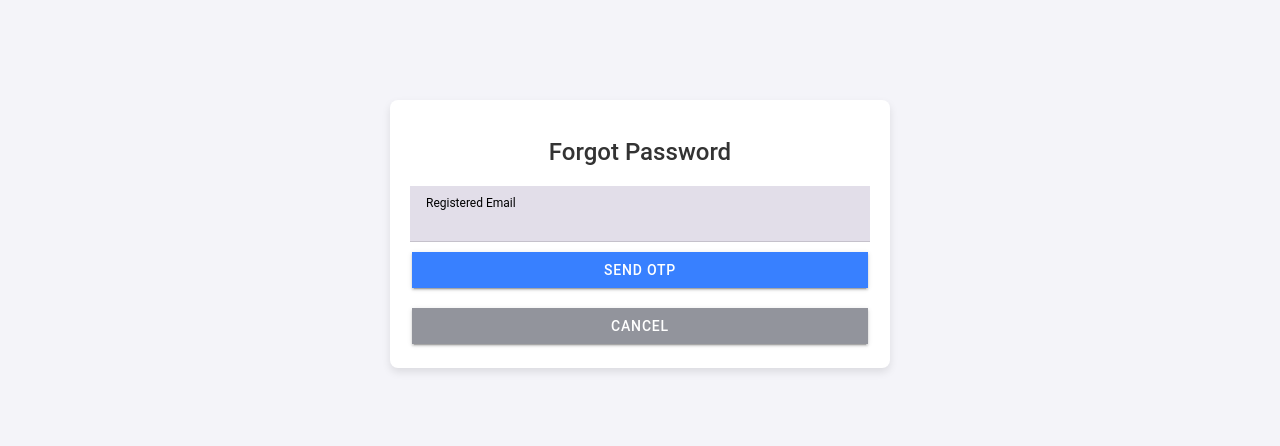
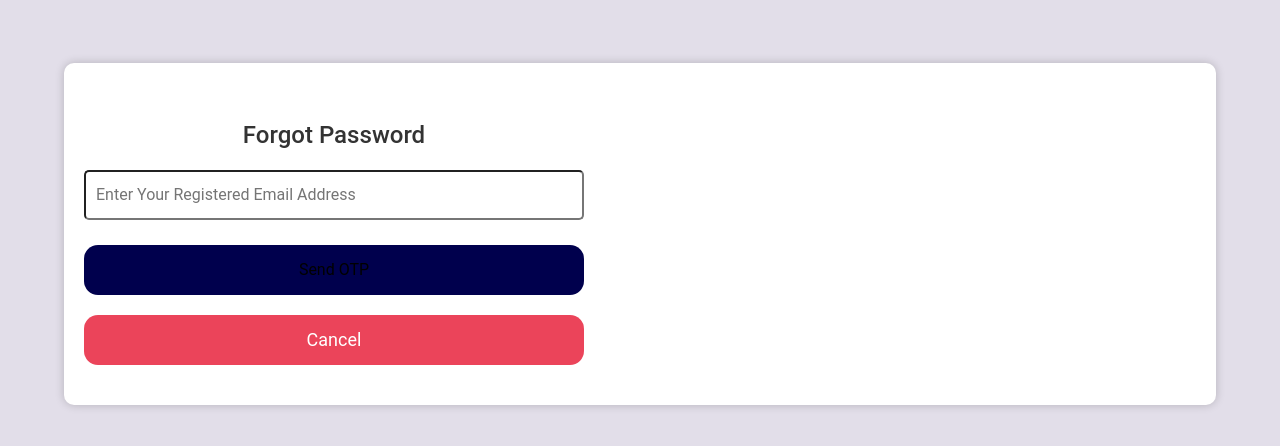
Before and after one commit to akashkendre1298/vastuapp, a React (Vite) app: page /forgot-password in a window 1280 px wide. Shown: the part 166-612 px from the top of the page. Built offline with nearby package versions, Linux system fonts and the light colour scheme.

Commit message:
update ForgetPasswordPage.tsx and ForgotPasswordPage.css

```diff
--- a/src/pages/Login/ForgetPasswordPage.tsx
+++ b/src/pages/Login/ForgetPasswordPage.tsx
@@ -6,6 +6,7 @@ import {
   IonLabel,
   IonItem,
   IonToast,
+  IonContent,
 } from "@ionic/react";
 import { useHistory } from "react-router-dom";
 import "./ForgotPasswordPage.css";
@@ -97,16 +98,29 @@ const ForgotPasswordPage = () => {
 
   return (
     <IonPage className="forgot-password-page">
-      <div className="form-container">
+      <IonContent
+        style={{
+          backgroundColor: "#e2dee9",
+        }}
+      >
+        {/* <div className="form-container">
           <h2 className="heading">Forgot Password</h2>
-        <IonItem className="form-item">
-          <IonLabel position="stacked">Registered Email</IonLabel>
-          <IonInput
+
+          <input
             type="email"
-            value={forgotPasswordEmail}
-            onIonChange={(e) => setForgotPasswordEmail(e.detail.value)}
+            style={{
+              width: "100%",
+              backgroundColor: "white",
+              color: "black",
+              height: "40px",
+              borderRadius: "5px",
+              paddingLeft: "10px",
+              fontSize: "16px",
+              marginBottom: "15px",
+              outline: "none",
+            }}
+            placeholder="Enter Your Registered Email Address"
           />
-        </IonItem>
           <IonButton
             className="action-button"
             expand="full"
@@ -115,7 +129,6 @@ const ForgotPasswordPage = () => {
             Send OTP
           </IonButton>
 
-        {/* Additional fields after sending OTP */}
           {forgotPasswordEmail && (
             <div className="reset-password-fields">
               <IonItem className="form-item">
@@ -167,7 +180,102 @@ const ForgotPasswordPage = () => {
             duration={2000}
             onDidDismiss={() => setToastMessage("")}
           />
+        </div> */}
+
+        <div
+          style={{
+            display: "flex",
+            justifyContent: "center",
+            alignItems: "center",
+            height: "100vh",
+          }}
+        >
+          <div
+            style={{
+              width: "90%",
+              // padding: "20px",
+              backgroundColor: "white",
+              borderRadius: "10px",
+              boxShadow: "0px 0px 10px rgba(0, 0, 0, 0.2)",
+              display: "flex",
+              flexDirection: "column",
+              justifyContent: "space-between",
+            }}
+          >
+            <div className="form-container">
+              <h2 className="heading">Forgot Password</h2>
+
+              <input
+                type="email"
+                style={{
+                  width: "100%",
+                  backgroundColor: "white",
+                  color: "black",
+                  height: "50px",
+                  borderRadius: "5px",
+                  paddingLeft: "10px",
+                  fontSize: "16px",
+                  marginBottom: "15px",
+                  // border: "none",
+                  outline: "none",
+                }}
+                placeholder="Enter Your Registered Email Address"
+              />
+              <button className="action-button" onClick={handleSendOtp}>
+                Send OTP
+              </button>
+
+              {/* Additional fields after sending OTP */}
+              {forgotPasswordEmail && (
+                <div className="reset-password-fields">
+                  <IonItem className="form-item">
+                    <IonLabel position="stacked">Enter OTP</IonLabel>
+                    <IonInput
+                      type="text"
+                      value={otp}
+                      onIonChange={(e) => setOtp(e.detail.value)}
+                    />
+                  </IonItem>
+                  <IonItem className="form-item">
+                    <IonLabel position="stacked">New Password</IonLabel>
+                    <IonInput
+                      type="password"
+                      value={newPassword}
+                      onIonChange={(e) => setNewPassword(e.detail.value)}
+                    />
+                  </IonItem>
+                  <IonItem className="form-item">
+                    <IonLabel position="stacked">Confirm New Password</IonLabel>
+                    <IonInput
+                      type="password"
+                      value={confirmNewPassword}
+                      onIonChange={(e) => setConfirmNewPassword(e.detail.value)}
+                    />
+                  </IonItem>
+                  <IonButton
+                    className="action-button"
+                    expand="full"
+                    onClick={handleResetPassword}
+                  >
+                    Reset Password
+                  </IonButton>
                 </div>
+              )}
+
+              <button className="cancel-button" onClick={handleCancel}>
+                Cancel
+              </button>
+
+              <IonToast
+                isOpen={!!toastMessage}
+                message={toastMessage}
+                duration={2000}
+                onDidDismiss={() => setToastMessage("")}
+              />
+            </div>
+          </div>
+        </div>
+      </IonContent>
     </IonPage>
   );
 };
--- a/src/pages/Login/ForgotPasswordPage.css
+++ b/src/pages/Login/ForgotPasswordPage.css
@@ -3,7 +3,7 @@
   flex-direction: column;
   align-items: center;
   justify-content: center;
-  padding: 20px;
+  /* padding: 20px; */
   background-color: #f4f4f9;
   height: 100vh;
 }
@@ -11,10 +11,11 @@
 .form-container {
   background: white;
   border-radius: 8px;
-  box-shadow: 0 4px 8px rgba(0, 0, 0, 0.1);
-  padding: 20px;
+  /* box-shadow: 0 4px 8px rgba(0, 0, 0, 0.1); */
+  padding: 20px 0;
   max-width: 500px;
-  width: 100%;
+  /* width: 100%; */
+  margin: 20px;
 }
 
 .heading {
@@ -30,6 +31,11 @@
 
 .action-button {
   margin-top: 10px;
+  background-color: #00004d;
+  width: 100%;
+  height: 50px;
+  border-radius: 14px;
+  font-size: 16px;
 }
 
 .reset-password-fields {
@@ -37,7 +43,13 @@
 }
 
 .cancel-button {
+  background-color: #eb445a;
+  color: white;
+  width: 100%;
+  height: 50px;
   margin-top: 20px;
+  font-size: 18px;
+  border-radius: 14px;
 }
 
 .ion-toast {
```
Lines whose indentation alone changed are shown as unchanged.
